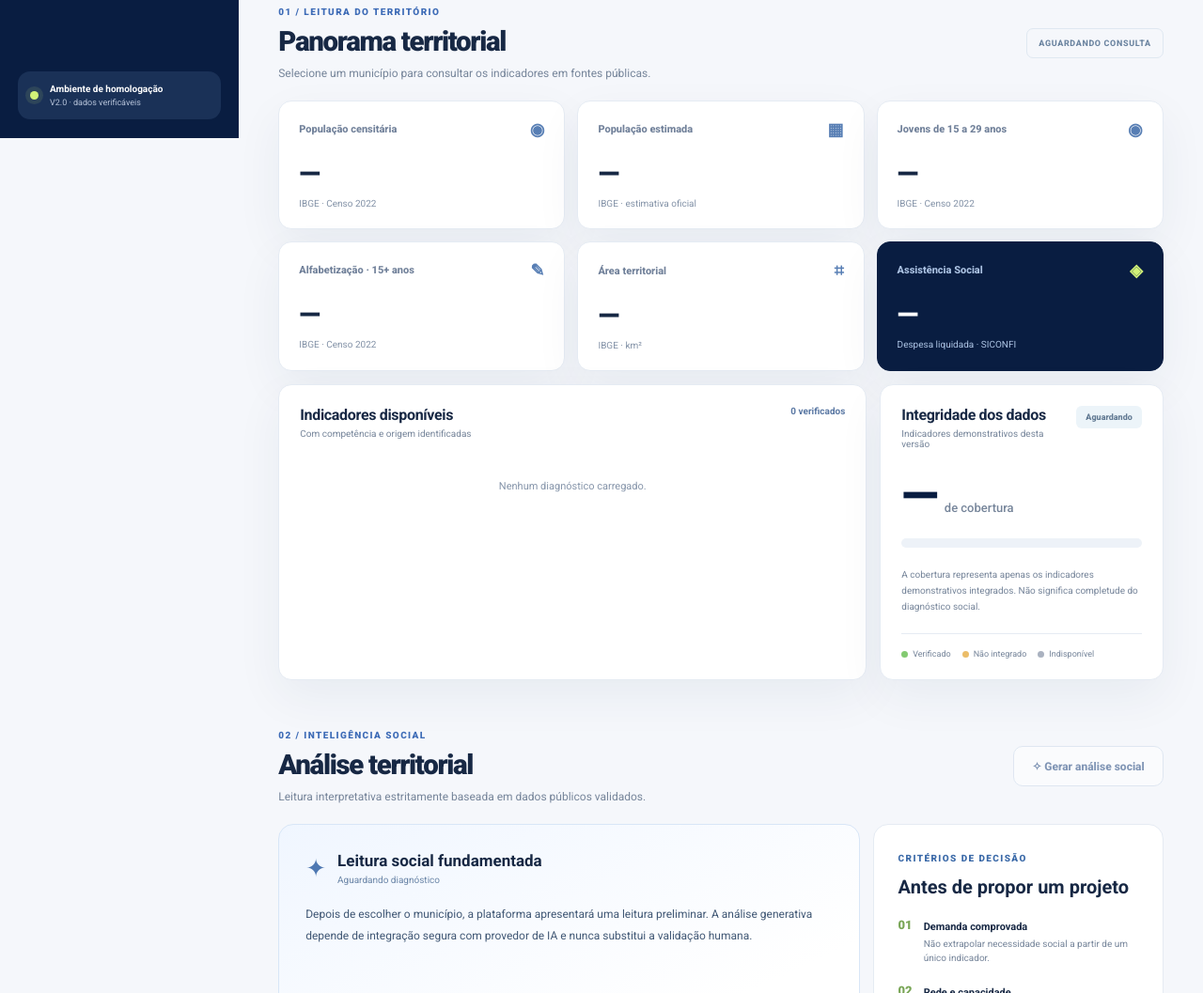
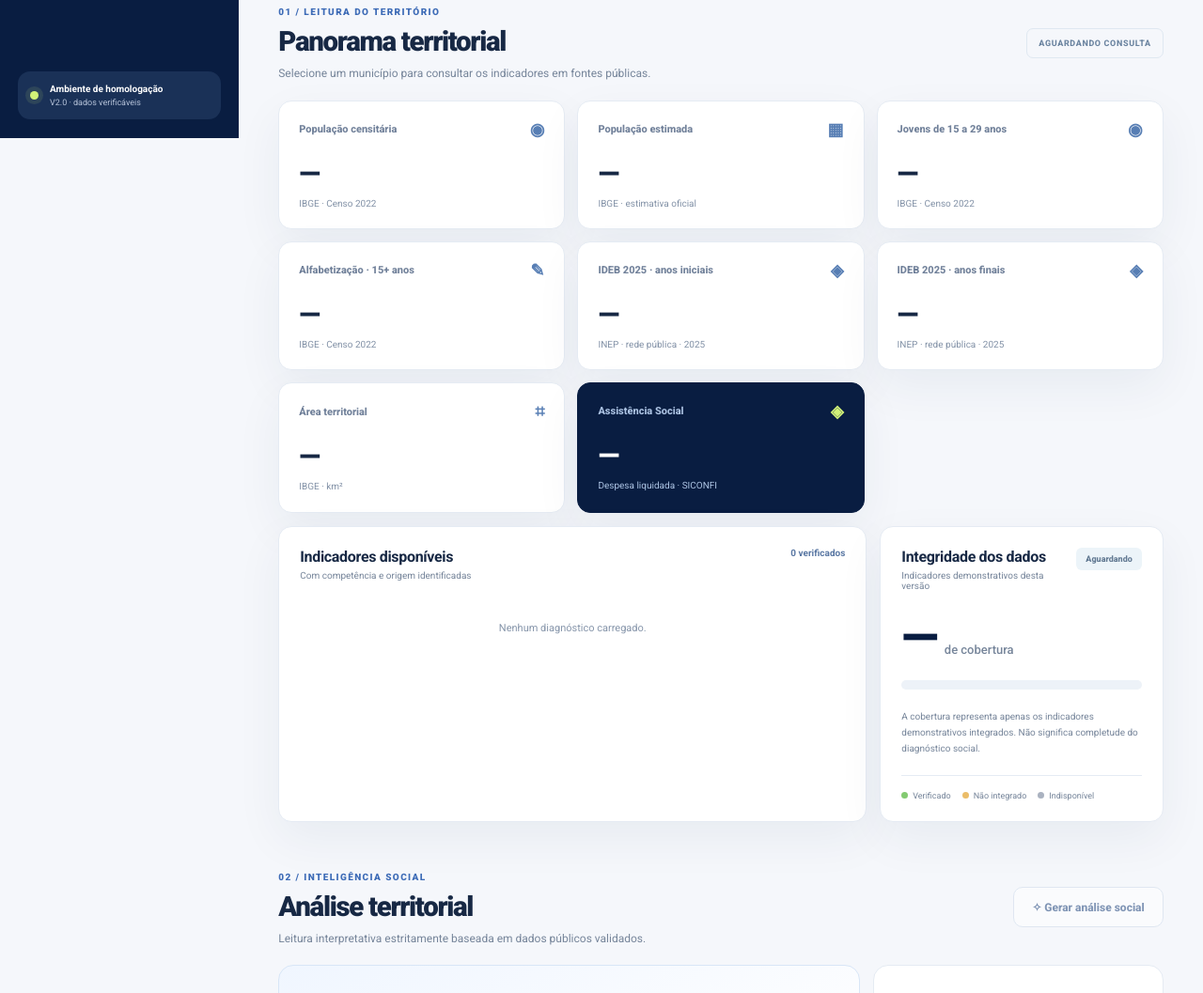
Before and after one commit to marcosalmeida-cpu/diagnostico, a website: page index.html in a window 1280 px wide. Shown: the part 653-1710 px from the top of the page at 94% size. Drawn offline with Linux system fonts and the light colour scheme.

Commit message:
feat: exibir IDEB 2025 na interface, análise e PDF

```diff
--- a/index.html
+++ b/index.html
@@ -61,6 +61,8 @@
 
       <article class="kpi"><div class="kpi-top"><span>Jovens de 15 a 29 anos</span><span class="kpi-icon">◉</span></div><strong id="kpiYouth">—</strong><div class="kpi-meta">IBGE · Censo 2022</div></article>
       <article class="kpi"><div class="kpi-top"><span>Alfabetização · 15+ anos</span><span class="kpi-icon">✎</span></div><strong id="kpiLiteracy">—</strong><div class="kpi-meta">IBGE · Censo 2022</div></article>
+      <article class="kpi"><div class="kpi-top"><span>IDEB 2025 · anos iniciais</span><span class="kpi-icon">◈</span></div><strong id="kpiIdebInitial">—</strong><div class="kpi-meta">INEP · rede pública · 2025</div></article>
+      <article class="kpi"><div class="kpi-top"><span>IDEB 2025 · anos finais</span><span class="kpi-icon">◈</span></div><strong id="kpiIdebFinal">—</strong><div class="kpi-meta">INEP · rede pública · 2025</div></article>
       <article class="kpi"><div class="kpi-top"><span>Área territorial</span><span class="kpi-icon">⌗</span></div><strong id="kpiArea">—</strong><div class="kpi-meta">IBGE · km²</div></article>
       <article class="kpi kpi-navy"><div class="kpi-top"><span>Assistência Social</span><span class="kpi-icon">◈</span></div><strong id="kpiAssist">—</strong><div class="kpi-meta" id="metaAssist">Despesa liquidada · SICONFI</div></article>
     </div>
```
